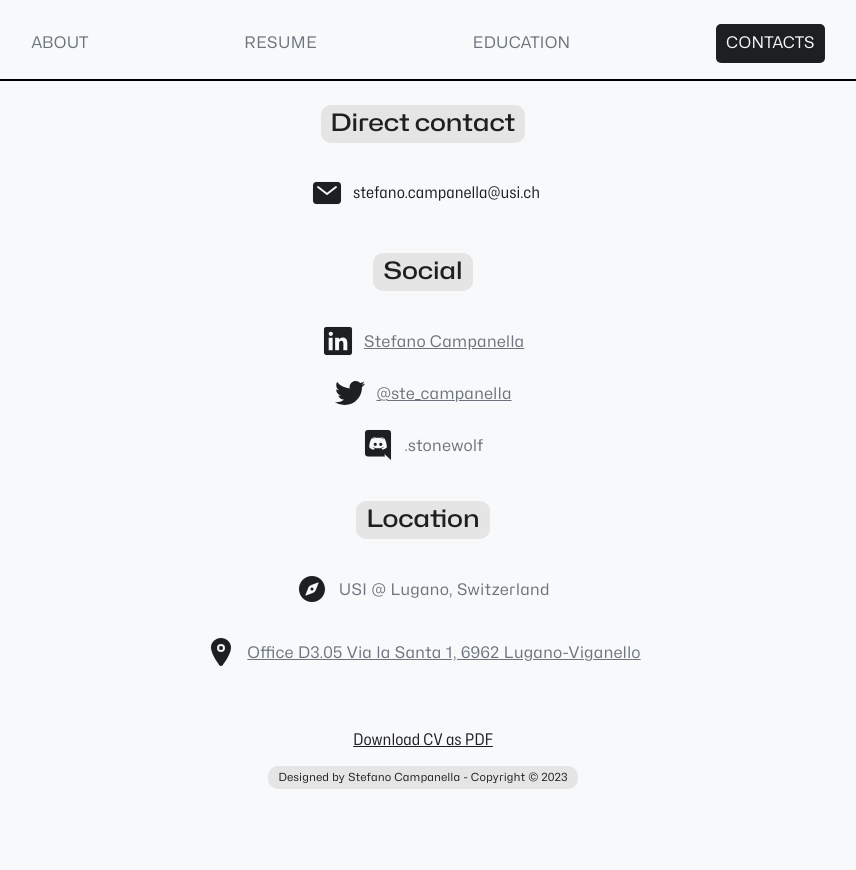
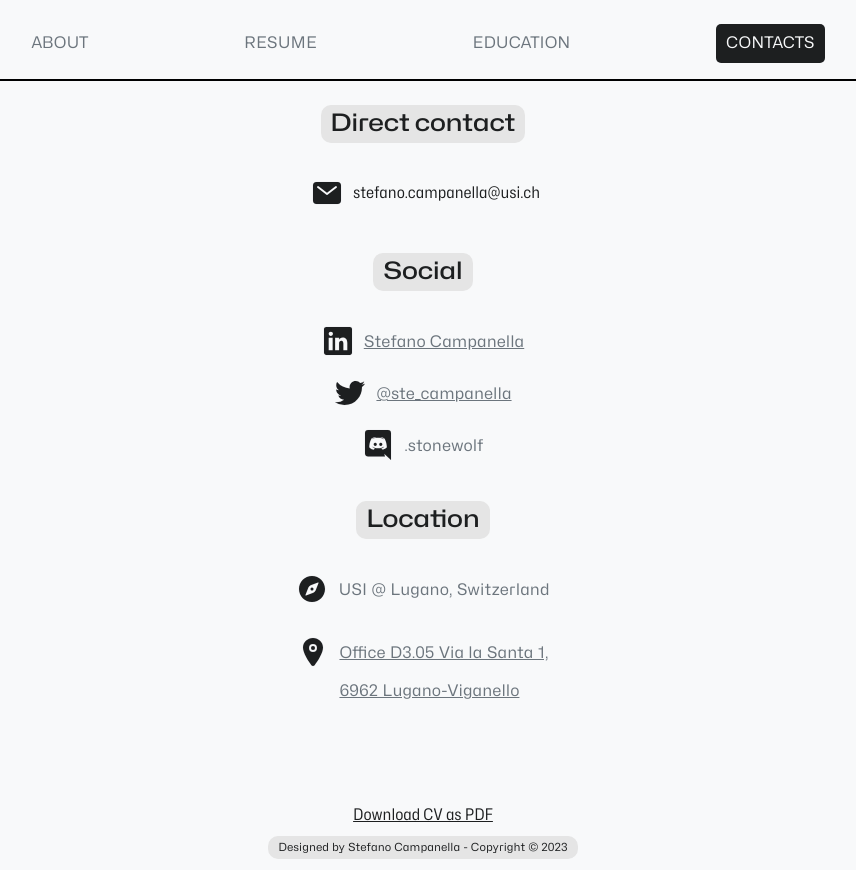
Before and after one commit to StefanoStone/stefanostone.github.io, an Angular app: page /contacts in a window 1280 px wide. Shown: the whole page, without its empty margins (217-1073 px from the left). Before the commit the page ends 800 px from the top, so only its background shows below. Built offline with nearby package versions, Linux system fonts and the light colour scheme.

Commit message:
update contacts list

```diff
--- a/src/app/pages/contacts/contacts.component.html
+++ b/src/app/pages/contacts/contacts.component.html
@@ -33,7 +33,7 @@
   <div class="row-div">
     <ion-icon name="location"></ion-icon>
     <a href="https://maps.app.goo.gl/sGTTh2bD2df3Zidp7"
-       class="data">Office D3.05 Via la Santa 1, 6962 Lugano-Viganello</a>
+       class="data">Office D3.05 Via la Santa 1, <br><br> 6962 Lugano-Viganello</a>
   </div>
   <div class="cv_download">
     <a href="assets/cv.pdf">Download CV as PDF</a>
--- a/src/app/pages/contacts/contacts.component.scss
+++ b/src/app/pages/contacts/contacts.component.scss
@@ -1,8 +1,8 @@
 #body {
   display: flex;
-  justify-content: center;
   align-items: center;
   flex-direction: column;
+  min-height: 90vh;
 
   ion-icon {
     color: #1D1F20;
@@ -45,8 +45,9 @@
   }
 
   .cv_download {
-    position: absolute;
-    bottom: 50px;
+    // position: absolute;
+    // bottom: 50px;
+    padding-top: 85px;
 
     a {
       justify-content: center;
@@ -59,8 +60,8 @@
 
 
   .credits {
-    position: absolute;
-    bottom: 0;
+    // position: absolute;
+    // bottom: 0;
 
     p {
       font-size: 0.7em;
```
